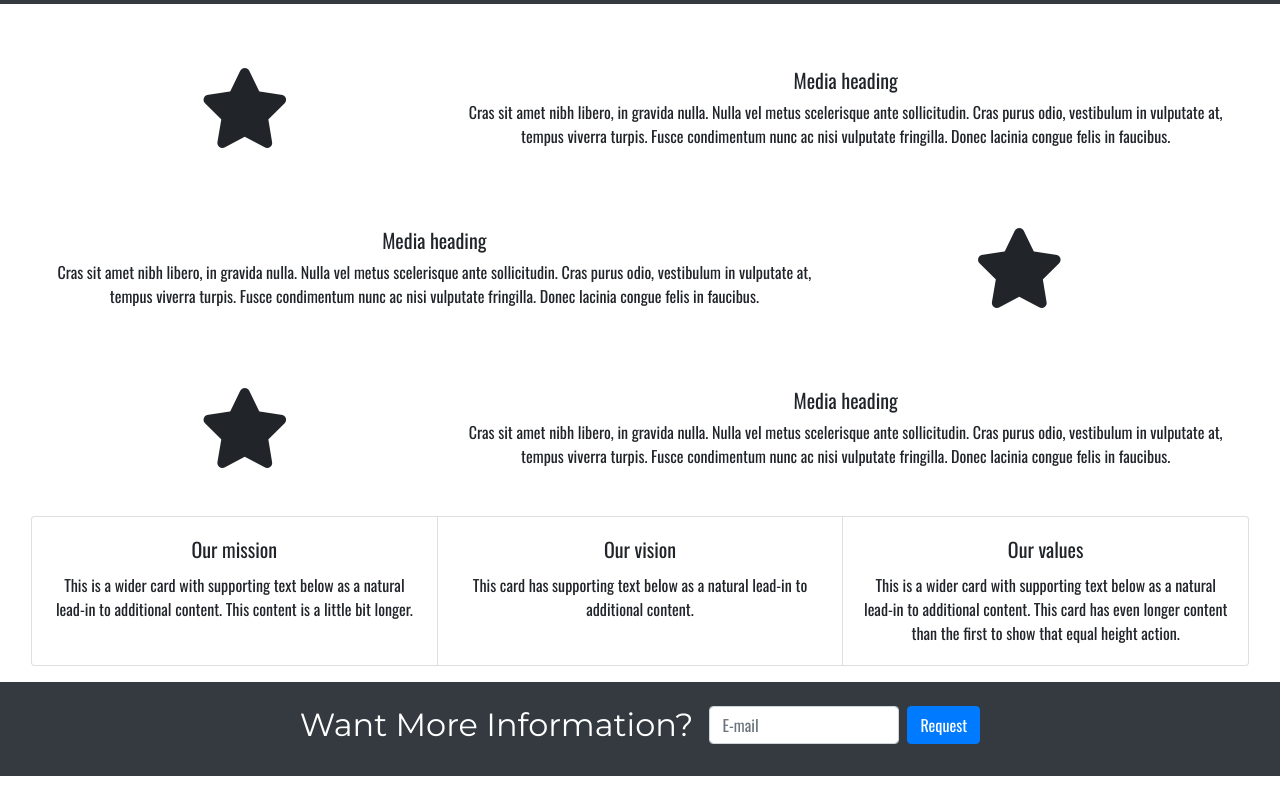
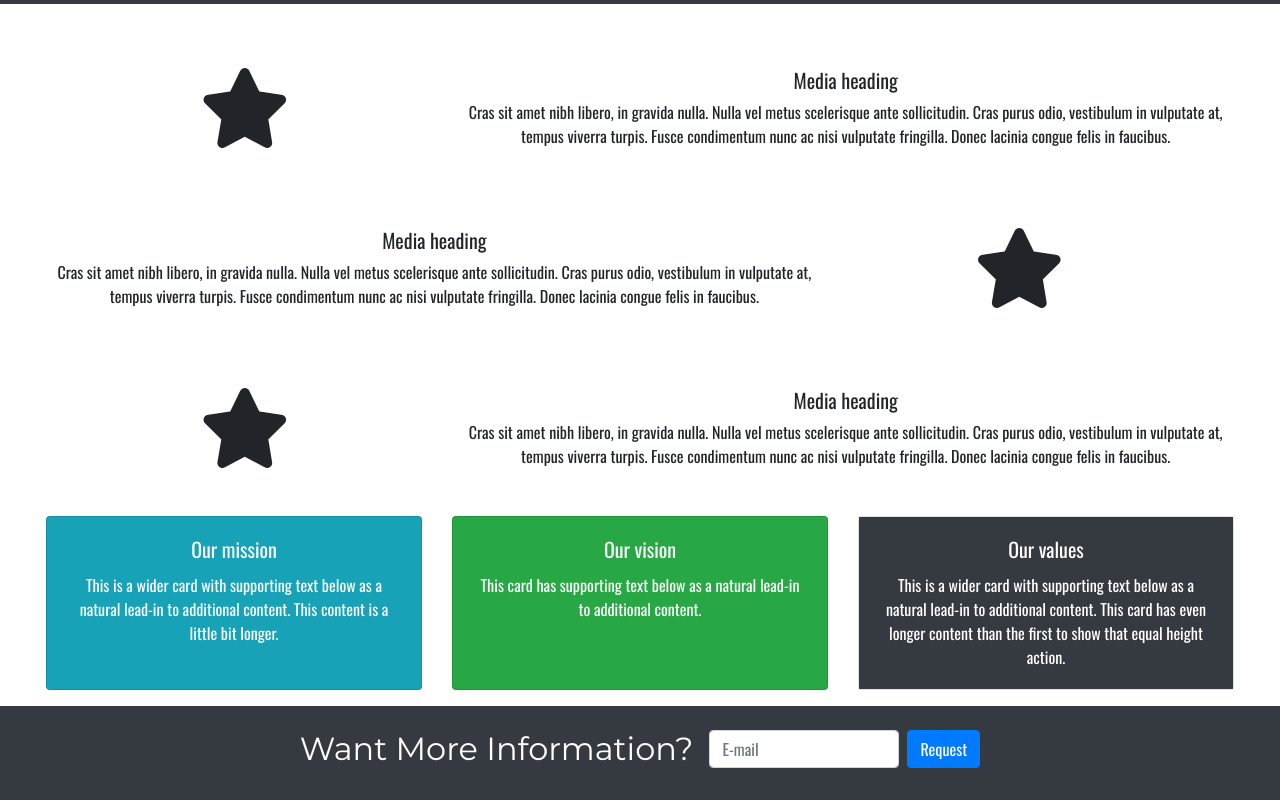
Before and after one commit to henry-hartzler/learning-management-portfolio-project, a website: page index.html in a window 1280 px wide. Shown: the part 833-1633 px from the top of the page. Before the commit the page ends 1609 px from the top, so only its background shows below. Drawn offline with nearby package versions, Linux system fonts and the light colour scheme; files whose address does not match are found by name.

Commit message:
ideas for color scheme

```diff
--- a/index.html
+++ b/index.html
@@ -161,21 +161,21 @@
         </div>
       </div>
 
-      <div id="about" class="card-group m-3 text-center">
-        <div class="card">
+      <div id="about" class="card-deck m-3 text-center text-white">
+        <div class="card bg-info">
           <div class="card-body">
             <h5 class="card-title">Our mission</h5>
             <p class="card-text">This is a wider card with supporting text below as a natural lead-in to additional content. This content is a little bit longer.</p>
           </div>
         </div>
-        <div class="card">
+        <div class="card bg-success">
           <div class="card-body">
             <h5 class="card-title">Our vision</h5>
             <p class="card-text">This card has supporting text below as a natural lead-in to additional content.</p>
           </div>
         </div>
         <div class="card">
-          <div class="card-body">
+          <div class="card-body bg-dark">
             <h5 class="card-title">Our values</h5>
             <p class="card-text">This is a wider card with supporting text below as a natural lead-in to additional content. This card has even longer content than the first to show that equal height action.</p>
           </div>
```
